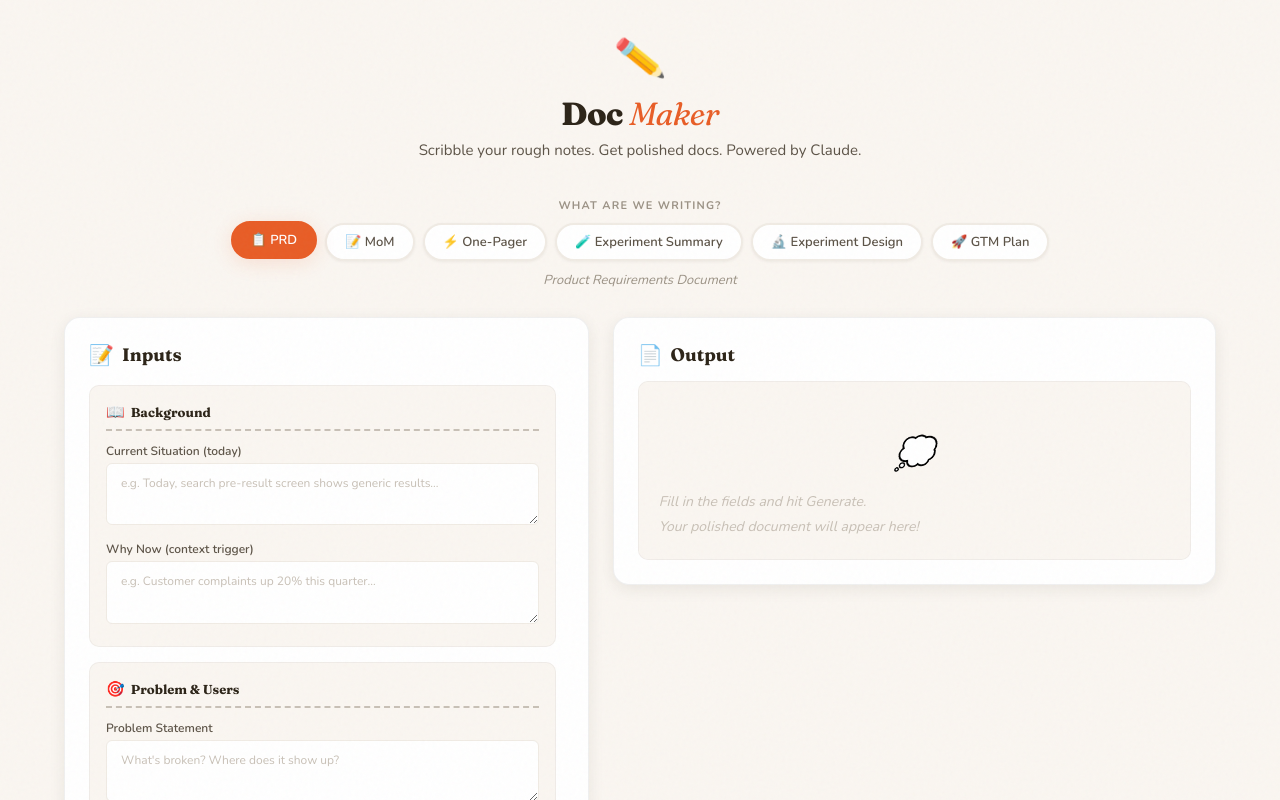
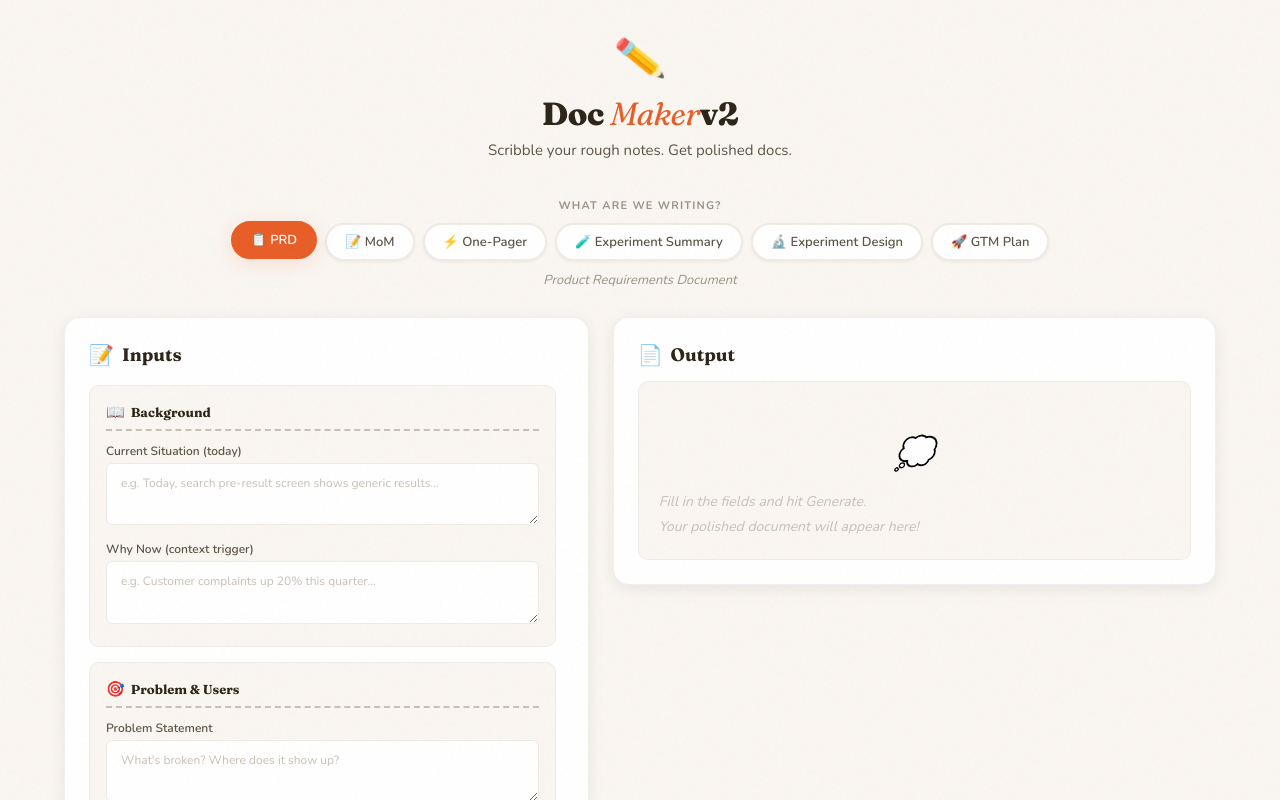
Before and after one commit to freakifranky/doc-maker, a Next.js app: page / in a window 1280 px wide. Shown: the top 800 px of the page. Built offline with nearby package versions, Linux system fonts and the light colour scheme.

Commit message:
Update page.js

```diff
--- a/app/page.js
+++ b/app/page.js
@@ -130,10 +130,10 @@ export default function Home() {
       <header className="app-header">
         <span className="header-icon">{"\u{270F}\u{FE0F}"}</span>
         <h1>
-          Doc <span className="highlight">Maker</span>
+          Doc <span className="highlight">Maker</span>v2
         </h1>
         <p className="app-subtitle">
-          Scribble your rough notes. Get polished docs. Powered by Claude.
+          Scribble your rough notes. Get polished docs.
         </p>
       </header>
 
```
